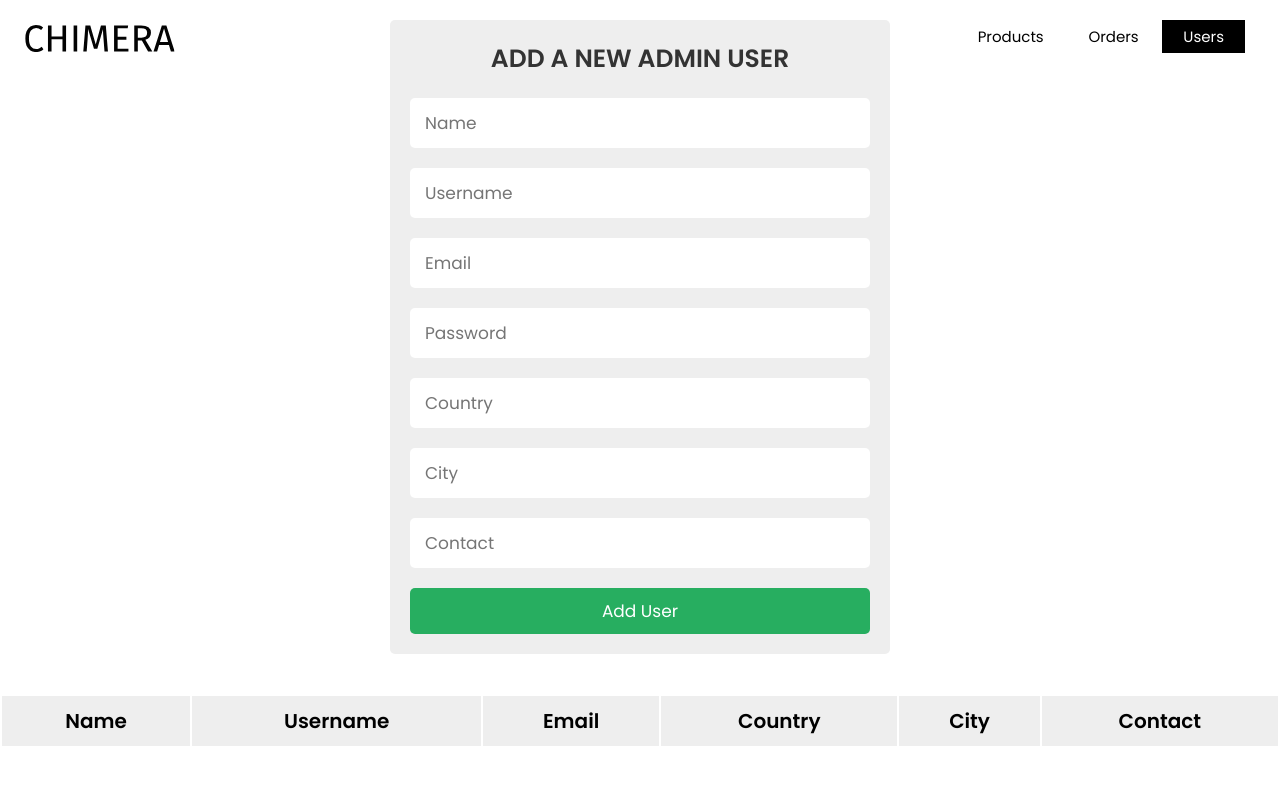
After one commit to orpseall/project, a PHP site: page /admin/admin_users.php in a window 1280 px wide. The commit adds this page. Shown: the top 785 px of the page. Run offline with PHP 8.4, Linux system fonts and the light colour scheme; lists and menus that the app fills with data are empty.

Commit message:
admin-side frontend done

```diff
--- /dev/null
+++ b/admin/admin_users.php
@@ -0,0 +1,75 @@
+<!DOCTYPE html>
+<html lang="en">
+<head>
+   <meta charset="UTF-8">
+   <meta http-equiv="X-UA-Compatible" content="IE=edge">
+   <meta name="viewport" content="width=device-width, initial-scale=1.0">
+   <title>admin page</title>
+
+   <!-- font awesome cdn link  -->
+   <link rel="stylesheet" href="https://cdnjs.cloudflare.com/ajax/libs/font-awesome/5.15.4/css/all.min.css">
+
+   <!-- custom css file link  -->
+   <link rel="stylesheet" href="../css/admin.css">
+
+
+</head>
+<body>
+    <header>
+		<!-- navbar -->
+		<div class="logo">
+			<img src="../images/logo_black.svg">
+		</div>
+		<div class="main">
+			<ul>
+				<li><a href="admin.php">Products</a></li>
+				<li><a href="admin_orders.php">Orders</a></li>
+				<li class="active"><a href="#">Users</a></li>
+			</ul>
+		</div>
+	</header>
+
+    <!-- adding a user -->
+    <div class="container">
+        <div class="admin-product-form-container">
+            <form action="../actions/admin_action.php" method="post">
+                <h3>Add a new admin user</h3>
+                <input type="text" placeholder="Name" name="name" class="box">
+                <input type="text" placeholder="Username" name="username" class="box">
+                <input type="email" placeholder="Email" name="email" class="box">
+                <input type="password" placeholder="Password" name="password" class="box" required/>
+                <input type="text" placeholder="Country" name="country" class="box">
+                <input type="text" placeholder="City" name="city" class="box">
+                <input type="number" placeholder="Contact" name="contact" class="box">
+                <!-- submit -->
+                <input type="submit" class="btn" name="submit" value="add user">
+            </form>
+        </div>
+    </div>
+
+
+<!-- displaying product table -->
+   <div class="product-display">
+      <table class="product-display-table">
+         <thead>
+         <tr>
+            <th>Name</th>
+            <th>Username</th>
+            <th>Email</th>
+            <th>Country</th>
+            <th>City</th>
+            <th>Contact</th>
+         </tr>
+         </thead>
+
+
+      </table>
+   </div>
+
+</div>
+
+
+
+
+</body>
+</html>
--- /dev/null
+++ b/css/admin.css
@@ -0,0 +1,207 @@
+@import url('https://fonts.googleapis.com/css2?family=Poppins:wght@100;200;300;400;500;600&display=swap');
+
+:root{
+   --green:#27ae60;
+   --black:#333;
+   --white:#fff;
+   --bg-color:#eee;
+   --box-shadow:0 .5rem 1rem rgba(0,0,0,.1);
+   --border:.1rem solid var(--black);
+}
+
+*{
+   font-family: 'Poppins', sans-serif;
+   margin:0; padding:0;
+   box-sizing: border-box;
+   outline: none; border:none;
+   text-decoration: none;
+   text-transform: capitalize;
+}
+
+html{
+   font-size: 62.5%;
+   overflow-x: hidden;
+}
+
+.btn{
+   display: block;
+   width: 100%;
+   cursor: pointer;
+   border-radius: .5rem;
+   margin-top: 1rem;
+   font-size: 1.7rem;
+   padding:1rem 3rem;
+   background: var(--green);
+   color:var(--white);
+   text-align: center;
+}
+
+.btn:hover{
+   background: var(--black);
+}
+
+.message{
+   display: block;
+   background: var(--bg-color);
+   padding:1.5rem 1rem;
+   font-size: 2rem;
+   color:var(--black);
+   margin-bottom: 2rem;
+   text-align: center;
+}
+
+.container{
+   max-width: 1200px;
+   padding:2rem;
+   margin:0 auto;
+}
+
+.admin-product-form-container.centered{
+   display: flex;
+   align-items: center;
+   justify-content: center;
+   min-height: 100vh;
+
+}
+
+.admin-product-form-container form{
+   max-width: 50rem;
+   margin:0 auto;
+   padding:2rem;
+   border-radius: .5rem;
+   background: var(--bg-color);
+}
+
+.admin-product-form-container form h3{
+   text-transform: uppercase;
+   color:var(--black);
+   margin-bottom: 1rem;
+   text-align: center;
+   font-size: 2.5rem;
+}
+
+.admin-product-form-container form .box{
+   width: 100%;
+   border-radius: .5rem;
+   padding:1.2rem 1.5rem;
+   font-size: 1.7rem;
+   margin:1rem 0;
+   background: var(--white);
+   text-transform: none;
+}
+
+.product-display{
+   margin:2rem 0;
+}
+
+.product-display .product-display-table{
+   width: 100%;
+   text-align: center;
+}
+
+.product-display .product-display-table thead{
+   background: var(--bg-color);
+}
+
+.product-display .product-display-table th{
+   padding:1rem;
+   font-size: 2rem;
+}
+
+
+.product-display .product-display-table td{
+   padding:1rem;
+   font-size: 2rem;
+   border-bottom: var(--border);
+}
+
+.product-display .product-display-table .btn:first-child{
+   margin-top: 0;
+}
+
+.product-display .product-display-table .btn:last-child{
+   background: crimson;
+}
+
+.product-display .product-display-table .btn:last-child:hover{
+   background: var(--black);
+}
+
+
+@media (max-width:991px){
+
+   html{
+      font-size: 55%;
+   }
+
+}
+
+@media (max-width:768px){
+
+   .product-display{
+      overflow-y:scroll;
+   }
+
+   .product-display .product-display-table{
+      width: 80rem;
+   }
+
+}
+
+@media (max-width:450px){
+
+   html{
+      font-size: 50%;
+   }
+
+}
+
+*{
+    margin: 0;
+    padding: 0;
+    /* font-family: Century Gothic; */
+}
+
+
+ul{
+    float: right;
+    list-style-type: none;
+    margin-top: 25px;
+    margin-right: 25px;
+}
+
+ul li{
+    display: inline-block;
+}
+
+ul li a{
+    text-decoration: none;
+    font-size: 150%;
+    color: #000;
+    padding: 5px 20px;
+    border: 1px solid transparent;
+}
+
+ul li a:hover{
+    background-color: #000;
+    color: #fff;
+}
+
+ul li.active a{
+    background-color: #000;
+    color: #fff;
+}
+
+.logo img{
+    float: left;
+    width: 150px;
+    height: auto;
+    margin-top: 25px;
+    margin-left: 25px;
+}
+
+.main{
+    max-width: 1200px;
+    margin: auto;
+    margin-right: 10px;
+}
--- a/index.php
+++ b/index.php
@@ -20,11 +20,11 @@
 		<div class="logo">
 			<img src="images/logo.svg">
 		</div>
-		<div clas="main">
+		<div class="main">
 			<ul>
 				<li class="active"><a href="#">Home</a></li>
 				<li><a href="view/shop.php">Shop</a></li>
-				<li><a href="view.cart.php">Cart</a></li>
+				<li><a href="view/cart.php">Cart</a></li>
 				<li><a href="view/login.php">Login</a></li>
 			</ul>
 		</div>
--- a/settings/db_class.php
+++ b/settings/db_class.php
@@ -54,7 +54,6 @@ class db_connection
 				return false;
 			}else{
 				return true;
-
 			}
 	}
 
--- a/view/login.php
+++ b/view/login.php
@@ -17,7 +17,7 @@
 
 </div>
 
-<form>
+<form action="../actions/login_action.php">
     <h2>LOGIN</h2>
 
   <!-- Email field -->
```
Also changed, not shown: actions/admin_action.php (added, +8 -0 lines), actions/formData.php (deleted, +0 -40 lines), actions/login_action.php (added, +7 -0 lines), actions/signup_action.php (added, +23 -0 lines), actions/updateFormData.php (deleted, +0 -62 lines), admin/admin.php (added, +71 -0 lines), admin/admin_orders.php (added, +57 -0 lines), classes/customer_class.php (added, +16 -0 lines), controllers/customer_controller.php (added, +15 -0 lines), view/signup.php (+12 -3 lines), 1 other file. Lines whose indentation alone changed are shown as unchanged.
